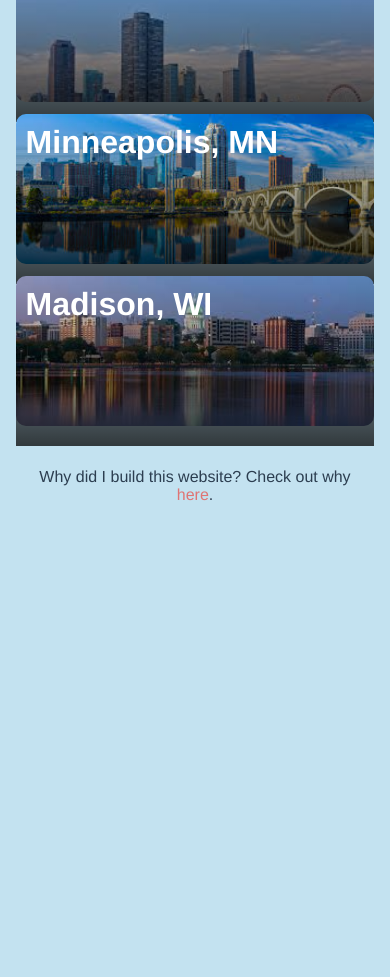
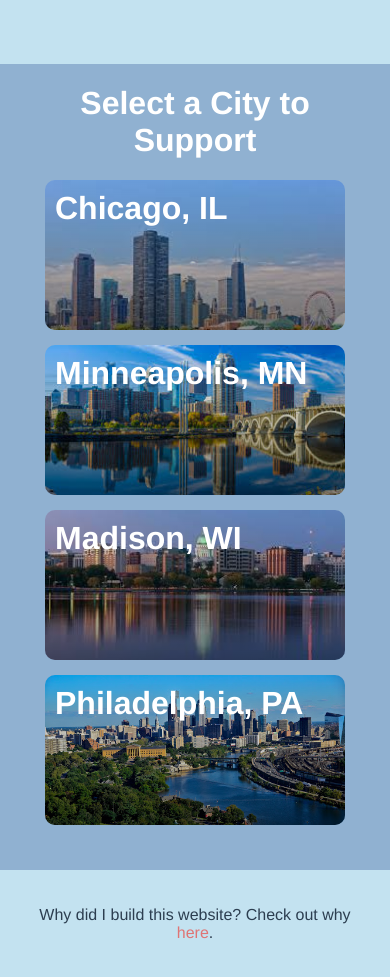
Before and after one commit to yeumthomas/think-local, a Vue app: page / in a window 390 px wide. Shown: the part 929-1906 px from the top of the page. Before the commit the page ends 1469 px from the top, so only its background shows below. Built offline with nearby package versions, Linux system fonts and the light colour scheme.

Commit message:
Modified Items

```diff
--- a/src/components/Item.vue
+++ b/src/components/Item.vue
@@ -1,6 +1,7 @@
 <template>
   <div id="item">
     <div class="city-list">
+      <h1 style="width: 100%; margin-left: auto; margin-right: auto;">Select a City to Support</h1>
       <div class='city' id ="chicago">
         <h1><a href='/chicago'> Chicago, IL</a></h1>
       </div>
@@ -9,6 +10,9 @@
       </div>
       <div class='city' id="madison">
         <h1><a href='/madison'> Madison, WI</a></h1>
+      </div>
+      <div class='city' id="philadelphia">
+        <h1><a href='/philadelphia'> Philadelphia, PA</a></h1>
       </div>
     </div>
   </div>
@@ -19,31 +23,31 @@
 export default {
   name: 'Item',
 
-  data () {
-    return {
-      chicpic: require('@/assets/chicago.jpeg'),
-      minnpic: require('@/assets/Minneapolis.jpeg'),
-      madpic: require('@/assets/madison.jpeg'),
+  // data () {
+  //   return {
+  //     chicpic: require('@/assets/chicago.jpeg'),
+  //     minnpic: require('@/assets/Minneapolis.jpeg'),
+  //     madpic: require('@/assets/madison.jpeg'),
 
-      cities: {
-        city1 : {
-          name: 'Chicago, IL',
-          link: 'chicago',
-          pic: '../chicago.jpeg'
-        },
-        city2: {
-          name: 'Minneapolis, MN',
-          link: 'minneapolis',
-          pic: '../Minneapolis.jpeg'
-        },
-        city3: {
-          name: 'Madison, WI',
-          link: 'madison',
-          pic: '../madison.jpeg'
-        }
-      }
-    }
-  }
+  //     cities: {
+  //       city1 : {
+  //         name: 'Chicago, IL',
+  //         link: 'chicago',
+  //         pic: '../chicago.jpeg'
+  //       },
+  //       city2: {
+  //         name: 'Minneapolis, MN',
+  //         link: 'minneapolis',
+  //         pic: '../Minneapolis.jpeg'
+  //       },
+  //       city3: {
+  //         name: 'Madison, WI',
+  //         link: 'madison',
+  //         pic: '../madison.jpeg'
+  //       }
+  //     }
+  //   }
+  // }
 
 }
 </script>
@@ -54,16 +58,16 @@ export default {
   -webkit-font-smoothing: antialiased;
   -moz-osx-font-smoothing: grayscale;
   text-align: center;
-  color: #2c3e50;
-  margin-top: 220px;
-  display: flex;
+  color: white;
+  margin-top: 10vh;
+  background-color: #90b1d1;
 }
-
 
 .city-list {
   max-width: 700px;
   display: flex;
   flex-direction: column;
+  padding-bottom: 30px;
 }
 
 #chicago {
@@ -71,27 +75,20 @@ export default {
   background-size: cover;
 }
 
-/* #chicago:hover {
-  cursor: pointer;
-} */
-
 #minneapolis {
   background-image: url(../assets/Minneapolis.jpeg);
   background-size: cover;
 }
-
-/* #chicago:hover {
-  cursor: pointer;
-} */
 
 #madison {
   background-image: url(../assets/madison.jpeg);
   background-size: cover;
 }
 
-/* #madison:hover {
-  cursor: pointer;
-} */
+#philadelphia {
+  background-image: url(../assets/philly.jpg);
+  background-size: cover;
+}
 
 .city h1 a{
   color: white;
@@ -99,14 +96,17 @@ export default {
   display:inline-block;
   width: 100%;
   height: 100%;
+  border-radius: 10px 10px 10px 10px;
 }
+
 .city h1{
-  background-image: linear-gradient(transparent,rgba(0,0,0,.75));
+  background-image: linear-gradient(transparent,rgba(0,0,0,.45));
   min-height: 100%;
   width: 100%;
   text-align: left;
   padding: 10px 5px 10px 10px;
   margin: 0;
+  border-radius: 10px 10px 10px 10px;
 }
 
 .city {
@@ -119,37 +119,56 @@ export default {
   border-radius: 10px 10px 10px 10px;
 }
 
-/*
-@media screen and (max-width: 499px) {
+@media screen and (max-width: 399px) {
+  #item {
+    margin-top: 40vh;
+  }
   .city-list {
-    margin-top: 100px;
+    margin: 0px auto 0px auto;
     max-width: 350px;
   }
-  .city {
-    max-width: 92vw;
-    min-width: 92vw;
-    max-height: 150px;
-    min-height: 150px;
-    padding: 4px 4vw 4px 4vw;
-    margin: 0;
+
+  .city{
+    max-width: 300px;
+    min-width: 300px;
+    margin: 0px auto 15px auto;
+  }
+}
+
+@media screen and (min-width: 400px) and (max-width: 500px) {
+  #item {
+    margin-top: 50vh;
+  }
+  .city-list {
+    margin: 0px auto 0px auto;
+    max-width: 350px;
   }
 
-
+  .city{
+    max-width: 350px;
+    min-width: 350px;
+    margin: 0px auto 15px auto;
+  }
 }
 
-@media screen and (min-width: 500px) {
+@media screen and (min-width: 501px) and (max-width: 900px) {
+  #item {
+    padding-bottom: 3vh;
+    margin-top: 0;
+  }
   .city-list {
-    margin-top: 100px;
-    max-width: 350px;
-
+    margin: 0px auto 0px auto;
+    max-width: 80%;
+    min-width: 80%;
   }
 
-  .city {
-  max-width: 150px;
-  min-width: 150px;
-  max-height: 100px;
-  min-height: 100px;
+  .city{
+    max-width: 350px;
+    min-width: 350px;
+    margin: 0px auto 15px auto;
+  }
 }
 
-} */
+    /* flex-direction: row;
+    flex-wrap: wrap; */
 </style>
```
